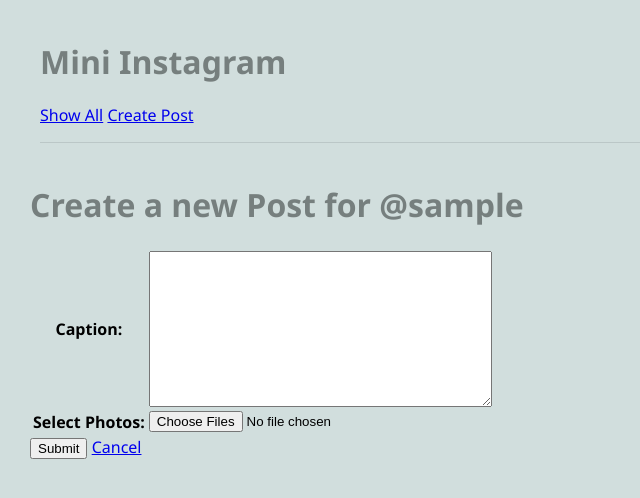
After one commit to evespasiano23/cs412, a Django app: page /mini_insta/profile/1/create_post in a window 1280 px wide. The commit adds this page. Shown: the top 498 px of the page, without its empty margins (0-640 px from the left). Run offline with Django 5.2, Linux system fonts and the light colour scheme; tables that the repository leaves empty hold one stand-in row (values such as "Sample post").

Commit message:
task 2 and 3

```diff
--- /dev/null
+++ b/mini_insta/forms.py
@@ -0,0 +1,14 @@
+# File: forms.py
+# Author: Emily Vespasiano (evespa@bu.edu), 5/27/2026
+# Description: Forms for the mini_insta app.
+
+from django import forms
+from .models import *
+
+class CreatePostForm(forms.ModelForm):
+    '''A form to add a new Post to a profile.'''
+
+    class Meta:
+        '''Associate this form with a model from our database.'''
+        model = Post
+        fields = ['caption']
--- a/mini_insta/models.py
+++ b/mini_insta/models.py
@@ -50,7 +50,7 @@
 
     def get_absolute_url(self):
         '''Return a URL to display one instance of this Post. '''
-        return reverse('post', kwargs={'pk':self.pk})
+        return reverse('show_post', kwargs={'pk':self.pk})
 
     def get_all_photos(self):
         '''Return all of the photos associated with a specific post.'''
@@ -63,7 +63,16 @@
     post = models.ForeignKey(Post, on_delete=models.CASCADE)
     image_url = models.URLField(blank=True)
     timestamp = models.DateTimeField(auto_now=True)
+    image_file = models.ImageField(blank=True) # an actual image
 
     def __str__(self):
         '''return a string representation of this Photo instance'''
-        return f'Photo at {self.timestamp}'
+        if self.image_url:
+            return f'Photo url {self.image_url} at {self.timestamp}'
+        return f'Photo file {self.image_file} at {self.timestamp}'
+
+    def get_image_url(self):
+        '''returns the URL to the image'''
+        if self.image_url:
+            return self.image_url
+        return self.image_file.url
--- a/mini_insta/templates/mini_insta/base.html
+++ b/mini_insta/templates/mini_insta/base.html
@@ -19,6 +19,9 @@
             <nav>
                 <ul>
                     <li><a href="{% url 'show_all_profiles' %}">Show All</a></li>
+                    {% if profile %}
+                    <li><a href="{% url 'create_post' pk=profile.pk %}">Create Post</a></li>
+                    {% endif %}
                 </ul>
             </nav>
         </header>
--- /dev/null
+++ b/mini_insta/templates/mini_insta/create_post_form.html
@@ -0,0 +1,27 @@
+<!--
+    File: create_post_form.html
+    Author: Emily Vespasiano (evespa@bu.edu), 5/27/2026
+    Description: Displays the HTML form to create a new Post object.
+-->
+{% extends 'mini_insta/base.html' %}
+
+{% block content %}
+<h1>Create a new Post for @{{profile.username}}</h1>
+
+<!-- display the HTML form -->
+<form action="{% url 'create_post' pk=profile.pk %}" method="POST"
+    enctype="multipart/form-data">
+    {% csrf_token %}
+    <table>
+        {{form.as_table}}
+        <tr>
+            <th><label for="image_url">Select Photos:</label></th>
+            <td><input type="file" name="files" id="files" multiple></td>
+        </tr>
+    </table>
+
+    <input type="submit" name="submit" value="Submit">
+    <a href="{% url 'show_profile' pk=profile.pk %}">Cancel</a>
+</form>
+
+{% endblock %}
--- a/mini_insta/templates/mini_insta/show_post.html
+++ b/mini_insta/templates/mini_insta/show_post.html
@@ -14,8 +14,8 @@
         <p>{{post.timestamp}}</p>
 
         {% for photo in post.get_all_photos %}
-            {% if photo.image_url %}
-                <img src="{{photo.image_url}}" alt="post image" style="width:300px;">
+            {% if photo.get_image_url %}
+                <img src="{{photo.get_image_url}}" alt="post image" style="width:300px;">
             {% else %}
                 <p>No image</p>
             {% endif %}
--- a/mini_insta/templates/mini_insta/show_profile.html
+++ b/mini_insta/templates/mini_insta/show_profile.html
@@ -37,7 +37,7 @@
             <p>{{post.timestamp}}</p>
 
                 {% if post.get_all_photos.first %}
-                    <img src="{{post.get_all_photos.first.image_url}}" alt="post image" style="width:300px;">
+                    <img src="{{post.get_all_photos.first.get_image_url}}" alt="post image" style="width:300px;">
                 {% else %}
                     <p>No image</p>
                 {% endif %}
--- a/mini_insta/urls.py
+++ b/mini_insta/urls.py
@@ -4,7 +4,7 @@
 # to their corresponding view classes in views.py.
 
 from django.urls import path
-from .views import ProfileListView, ProfileDetailView, PostDetailView
+from .views import ProfileListView, ProfileDetailView, PostDetailView, CreatePostView
 
 
 urlpatterns = [
@@ -14,4 +14,5 @@
     # url to show user info for a singular profile page which is identified by the primary key
     path(r'profile/<int:pk>', ProfileDetailView.as_view(), name='show_profile'),
     path(r'post/<int:pk>', PostDetailView.as_view(), name='show_post'),
+    path(r'profile/<int:pk>/create_post', CreatePostView.as_view(), name='create_post'),
 ]
--- a/mini_insta/views.py
+++ b/mini_insta/views.py
@@ -3,8 +3,10 @@
 # Description: View classes for the mini_insta app. Displays
 # all mini_insta profiles and individual profile pages.
 from django.shortcuts import render
-from django.views.generic import ListView, DetailView
-from .models import Profile, Post
+from django.views.generic import ListView, DetailView, CreateView
+from .models import Profile, Post, Photo
+from .forms import CreatePostForm
+from django.urls import reverse
 import random
 
 # Create your views here.
@@ -30,3 +32,54 @@
     model = Post
     template_name = "mini_insta/show_post.html"
     context_object_name = "post"
+
+class CreatePostView(CreateView):
+    '''A view to handle creation of a new post on an Profile.'''
+
+    form_class = CreatePostForm
+    template_name = "mini_insta/create_post_form.html"
+
+    def get_context_data(self):
+        '''Return the dictionary of context variables for use in the template.'''
+
+        # calling the superclass method
+        context = super().get_context_data()
+
+
+        # find/add the profile to the context data
+        # retrieve the PK from the URL pattern
+        pk = self.kwargs['pk']
+        profile = Profile.objects.get(pk=pk)
+
+
+        # add this profile into the context dictionary:
+        context['profile'] = profile
+        return context
+
+    def form_valid(self, form):
+        '''This method handles the form submission and saves the
+        new object to the Django database.
+        We need to add the foreign key (of the Profile) to the Post
+        object before saving it to the database.
+        '''
+
+        print(form.cleaned_data)
+        # retrieve the PK from the URL pattern
+        pk = self.kwargs['pk']
+        profile = Profile.objects.get(pk=pk)
+        # attach this profile to the post
+        form.instance.profile = profile # set the FK
+        post = form.save()
+
+         # create a photo with the image_url from the form
+        # image_url = self.request.POST.get('image_url')
+        # if image_url:
+        #     Photo.objects.create(post=post, image_url=image_url)
+
+        # handles file uploads for photos
+        files = self.request.FILES.getlist('files')
+        for file in files:
+            Photo.objects.create(post=post, image_file=file)
+
+        # delegate the work to the superclass method form_valid:
+        return super().form_valid(form)
```
Also changed, not shown: media/brunson1.jpg (added), media/kat.webp (added), media/og1.avif (added), media/og2.webp (added), mini_insta/migrations/0003_photo_image_file.py (added).
